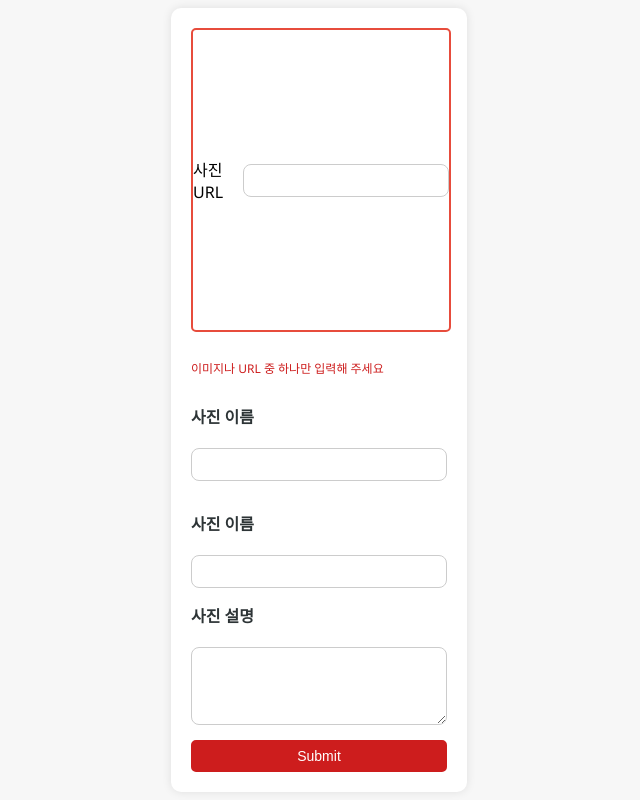
After one commit to Sail99-9/Sailrest, a Flask app: page /image/uploadPage/ in a window 1280 px wide. The commit adds this page. Shown: the whole page, without its empty margins (321-961 px from the left). Run offline with Flask 3, Linux system fonts and the light colour scheme.

Commit message:
imageUplload

```diff
--- a/app.py
+++ b/app.py
@@ -1,5 +1,6 @@
 from flask import Flask, render_template, request, redirect, url_for, session, flash, jsonify
 from flask_sqlalchemy import SQLAlchemy
+from datetime import datetime
 
 app = Flask(__name__)
 app.config['SQLALCHEMY_DATABASE_URI'] = 'sqlite:///site.db'
@@ -12,6 +13,16 @@ class User(db.Model):
     id = db.Column(db.Integer, primary_key=True)
     username = db.Column(db.String(80), unique=True, nullable=False)
     password = db.Column(db.String(120), nullable=False)
+
+class Image(db.Model):
+    image_id = db.Column(db.String, primary_key=True)
+    author_id = db.Column(db.String, primary_key=False)
+    title = db.Column(db.String, primary_key=False)
+    caption = db.Column(db.String, primary_key=False)
+    pined = db.Column(db.Integer, primary_key=False)
+    image_url = db.Column(db.String, primary_key=False)
+    created_at = db.Column(db.DateTime, primary_key=False)
+
 
 # 데이터베이스 초기화를 애플리케이션이 실행될 때 수행
 def create_tables():
@@ -60,5 +71,43 @@ def logout():
     session.pop('user_id', None)
     return redirect(url_for('mainpage'))
 
+@app.route("/image/uploadPage/")
+def image_upload_page():
+    return render_template('imageUpload.html')
+
+@app.route("/image/upload/")
+def image_upload():
+    #form 정보 받아오기
+    image_receive=request.args.get("image")
+    image_url_receive=request.args.get("imageUrl")
+    title_receive=request.args.get("imageName")
+    caption_receive=request.args.get("imageCaption")
+    author_id_receive="uha"
+
+    if image_receive is not None and image_url_receive is None:
+        image_info = image_receive
+    elif image_receive is None and image_url_receive is not None:
+        image_info = image_url_receive
+    elif image_receive is not None and image_url_receive is not None:
+        messages = '이미지나 URL 중 하나를 입력해 주세요'
+        return render_template('alert.html', messages=messages)
+    else:
+        messages = '이미지나 URL을 입력해 주세요'
+        return render_template('alert.html', messages=messages)
+
+
+    #나머지 이미지 정보 생성하기
+    now = datetime.now()
+    created_at_time=now
+    image_id_date=datetime.fromtimestamp(now.timestamp()).strftime('%Y%m%d%H%M%S')
+    image_id_create=''.join((author_id_receive,image_id_date))
+    pined_create=0
+
+    #데이터를 db에 저장하기
+    image = Image(image_id=image_id_create,author_id=author_id_receive,title=title_receive,caption=caption_receive,pined=pined_create,image_url=image_info,created_at=created_at_time)
+    db.session.add(image)
+    db.session.commit()
+    return redirect(url_for('mainpage'))
+
 if __name__ == '__main__':
     app.run(debug=True)
--- /dev/null
+++ b/templates/imageUpload.html
@@ -0,0 +1,156 @@
+<!DOCTYPE html>
+<html lang="ko">
+
+<head>
+    <meta charset="UTF-8">
+    <meta name="viewport" content="width=device-width, initial-scale=1.0">
+    <title>이미지 업로드 폼</title>
+    <style>
+        body {
+            font-family: 'Segoe UI', Tahoma, Geneva, Verdana, sans-serif;
+            background-color: #f7f7f7;
+            margin: 0;
+            padding: 0;
+        }
+
+        .form-container {
+            display: flex;
+            justify-content: center;
+            align-items: center;
+            height: 100vh;
+        }
+
+        .upload-section {
+            background-color: white;
+            border-radius: 10px;
+            padding: 20px;
+            box-shadow: 0 0 10px rgba(0, 0, 0, 0.1);
+            text-align: left; /* Text align left */
+            width: 20%;
+        }
+
+        #imageInfoForm {
+            display: flex;
+            flex-direction: column;
+            gap: 15px;
+        }
+
+        .file-upload-container {
+            position: relative;
+            width: 100%;
+            height: 300px;
+            border: 2px solid #e74c3c;
+            border-radius: 5px;
+            display: flex;
+            align-items: center;
+            justify-content: center;
+            cursor: pointer;
+            overflow: hidden;
+        }
+
+        input[type="file"] {
+            position: absolute;
+            top: 0;
+            left: 0;
+            width: 100%;
+            height: 100%;
+            opacity: 0;
+            cursor: pointer;
+        }
+
+        .file-upload-container img {
+            max-width: 100%;
+            max-height: 300px;
+            border-radius: 5px;
+            display: none;
+        }
+
+        label[for="imageName"],
+        label[for="imageDescription"] {
+            font-weight: bold;
+            color: #2d3436;
+            margin-bottom: 5px; /* Added margin */
+            display: block; /* Display block */
+        }
+
+        input[type="text"],
+        textarea {
+            width: 100%; /* Full width */
+            padding: 8px;
+            border: 1px solid #ccc;
+            border-radius: 8px; /* Rounded corners */
+            box-sizing: border-box;
+        }
+
+        button[type="submit"] {
+            background-color: #cd1d1d;
+            color: white;
+            padding: 6px 8px; /* Adjusted padding */
+            border: 2px solid #cd1d1d;
+            border-radius: 5px;
+            cursor: pointer;
+            font-size: 14px; /* Adjusted font size */
+        }
+
+        button[type="submit"]:hover {
+            background-color: white;
+            color: #cd1d1d;
+        }
+    </style>
+</head>
+
+<body>
+    <div class="form-container">
+        <div class="upload-section col-md-5">
+            <form id="imageInfoForm" action="{{ url_for('image_upload') }}" method="GET">
+                <div class="file-upload-container" id="fileUploadContainer">
+                    <label for="imageUrl">사진 URL</label>
+                    <input type="text" name="imageUrl" id="imageUrl" onchange="previewImageFromUrl()">
+                    <img id="preview" alt="Preview Image">
+                </div>
+
+                <p style="color: #cd1d1d; font-size: 12px;">이미지나 URL 중 하나만 입력해 주세요</p>
+
+                <label for="imageName">사진 이름</label>
+                <input type="text" name="imageName" id="imageName">
+
+                <img src="">
+
+
+                <label for="imageName">사진 이름</label>
+                <input type="text" name="imageName" id="imageName">
+
+                <label for="imageDescription">사진 설명</label>
+                <textarea name="imageCaption" id="imageDescription" rows="4"></textarea>
+
+                <button type="submit">Submit</button>
+            </form>
+            <!-- 이미지를 표시할 div -->
+            <div class="showImage"></div>
+        </div>
+    </div>
+
+    <script src="https://code.jquery.com/jquery-3.6.4.min.js"
+        integrity="sha256-oP6HI/tZ1T/5bC3zmcKt1W5JY9K6eP5cyUEr5W+o/sE=" crossorigin="anonymous"></script>
+    <script>
+        function previewImage(input) {
+            const fileUploadContainer = document.getElementById('fileUploadContainer');
+            const previewImage = document.getElementById('preview');
+
+            if (input.files && input.files[0]) {
+                const reader = new FileReader();
+                reader.onload = function (e) {
+                    fileUploadContainer.querySelector('label').style.display = 'none';
+                    previewImage.src = e.target.result;
+                    previewImage.style.display = 'block';
+                };
+                reader.readAsDataURL(input.files[0]);
+            } else {
+                fileUploadContainer.querySelector('label').style.display = 'block';
+                previewImage.style.display = 'none';
+            }
+        }
+    </script>
+</body>
+
+</html>
```
Also changed, not shown: templates/alert.html (added, +71 -0 lines), templates/mainpage.html (+10 -4 lines), instance/site.db.
